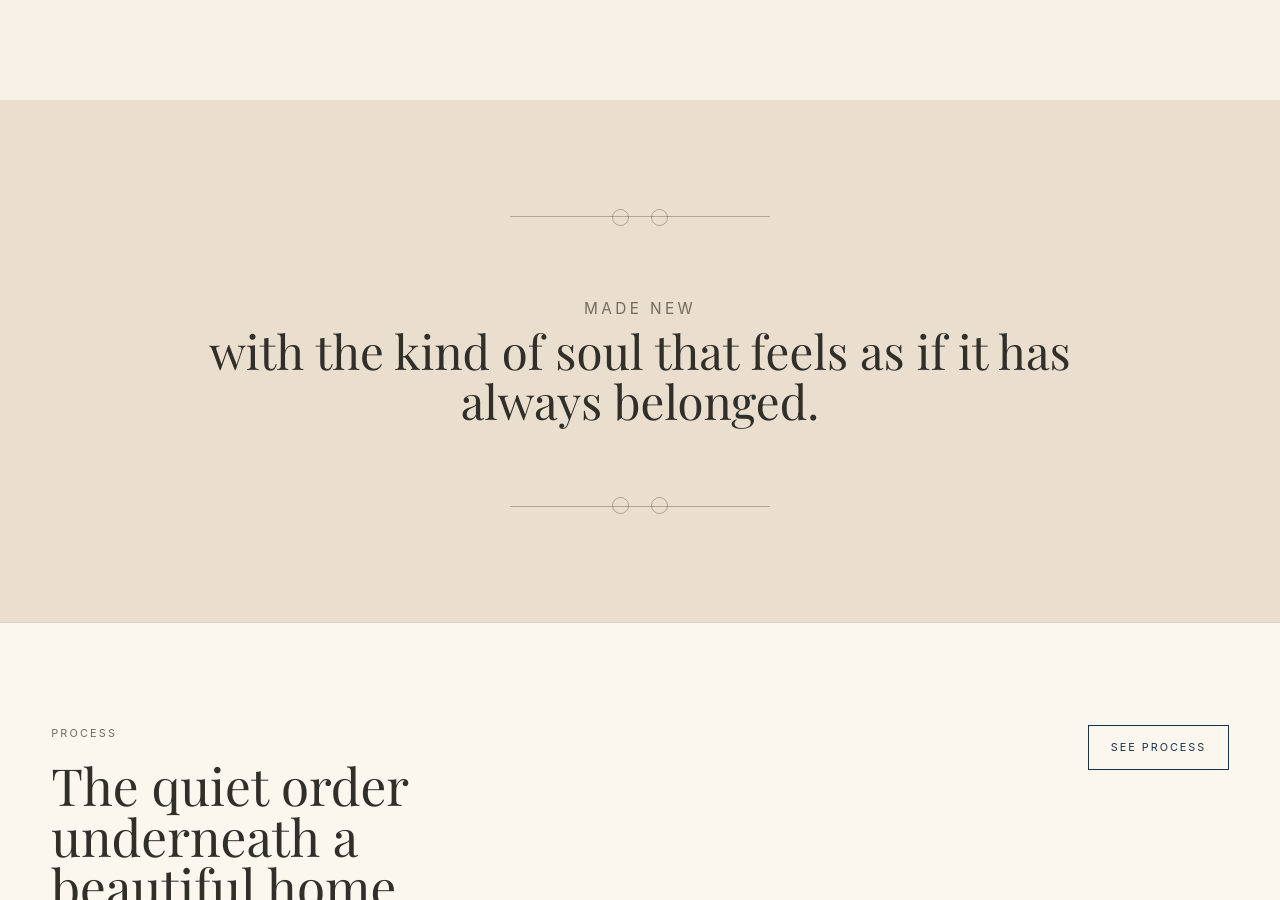
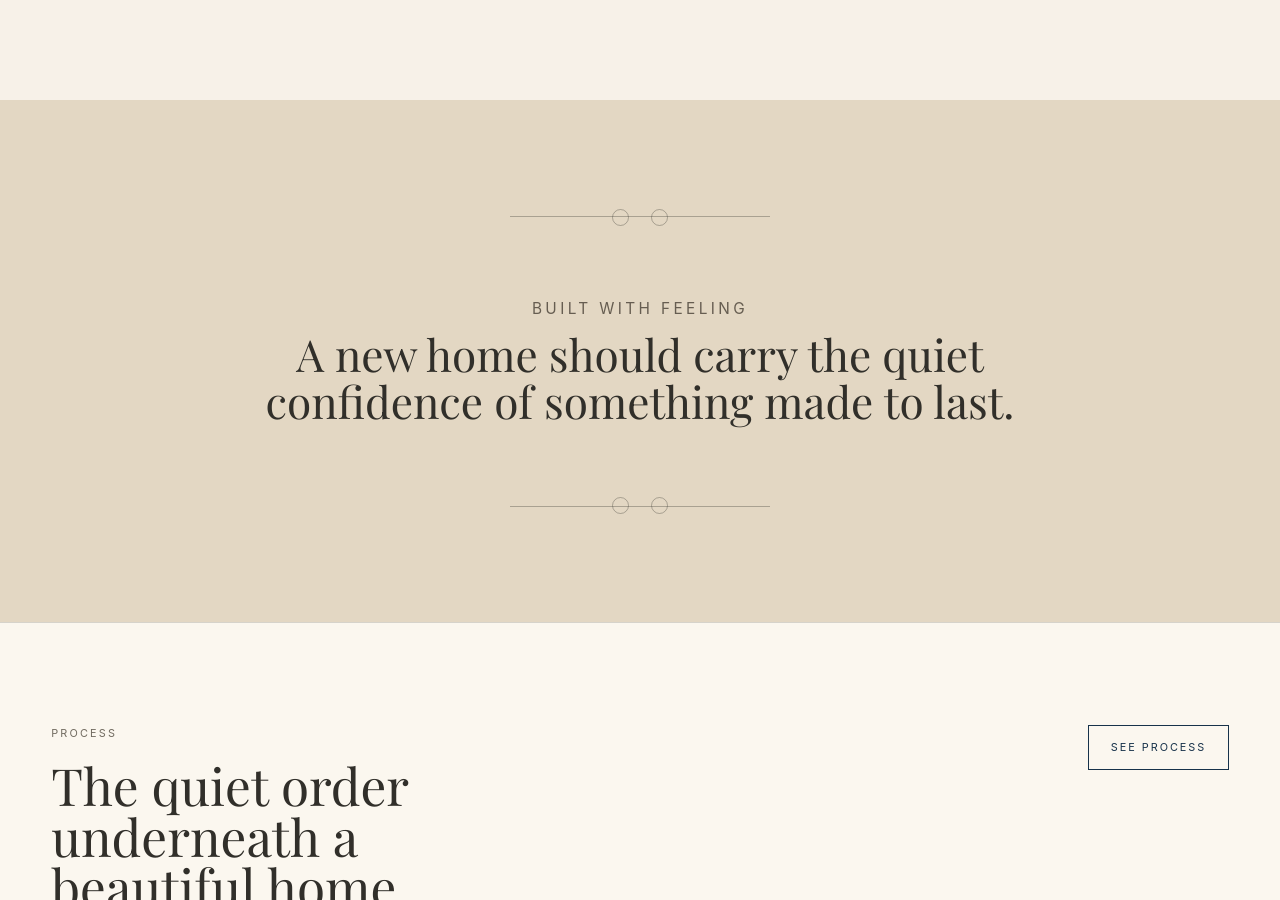
Before and after one commit to landdaddy/millhousewebsite, a website: page index.html in a window 1280 px wide. Shown: the part 3680-4580 px from the top of the page. Drawn offline with nearby package versions, Linux system fonts and the light colour scheme; no server answers.

Commit message:
Hero Page

```diff
--- a/index.html
+++ b/index.html
@@ -180,7 +180,7 @@
 
     <section class="sm-quote">
       <div class="sm-scroll-line" aria-hidden="true"></div>
-      <p data-reveal><span>Made new</span> with the kind of soul that feels as if it has always belonged.</p>
+      <p data-reveal><span>Built with feeling</span> A new home should carry the quiet confidence of something made to last.</p>
       <div class="sm-scroll-line bottom" aria-hidden="true"></div>
     </section>
 
--- a/styles.css
+++ b/styles.css
@@ -1717,20 +1717,20 @@ textarea {
 }
 
 .sm-quote {
-  background: #eadfce;
+  background: #e3d7c3;
   color: var(--ink);
 }
 
 .sm-quote p {
-  max-width: 900px;
-  font-size: clamp(2rem, 3.7vw, 4.25rem);
-  line-height: 1.04;
+  max-width: 860px;
+  font-size: clamp(1.9rem, 3.45vw, 3.95rem);
+  line-height: 1.08;
 }
 
 .sm-quote p span {
   display: block;
-  margin-bottom: .45rem;
-  color: var(--muted);
+  margin-bottom: .65rem;
+  color: #665d51;
   font-family: var(--sans);
   font-size: clamp(.82rem, 1.2vw, 1rem);
   letter-spacing: .22em;
```
